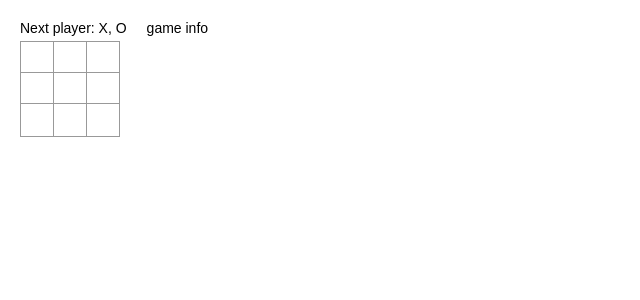
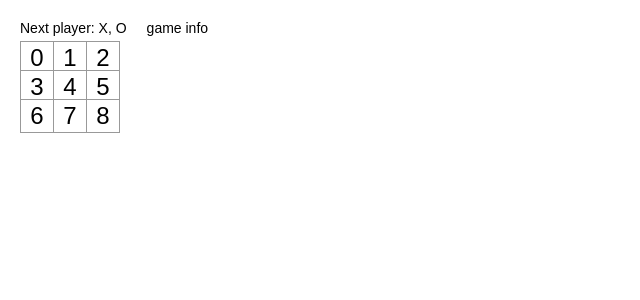
Before and after one commit to SHARONLEE94/TicTacToe_App, a React (Create React App) app: page / in a window 1280 px wide. Shown: the top 300 px of the page, without its empty margins (0-640 px from the left). Built offline with nearby package versions, Linux system fonts and the light colour scheme.

Commit message:
✨ Feat(props) 컴포넌트 간 데이터 전달하기

```diff
--- a/src/components/Board.js
+++ b/src/components/Board.js
@@ -5,7 +5,7 @@ import './Board.css'
 export default class Board extends Component {
 
   renderSquare(i) {
-    return <Square />
+    return <Square value = {i}/>
   }
 
   render() {
--- a/src/components/Square.js
+++ b/src/components/Square.js
@@ -5,6 +5,7 @@ export default class Square extends Component {
   render() {
     return (
       <button className='square'>
+        {this.props.value}
       </button>
     )
   }
```
